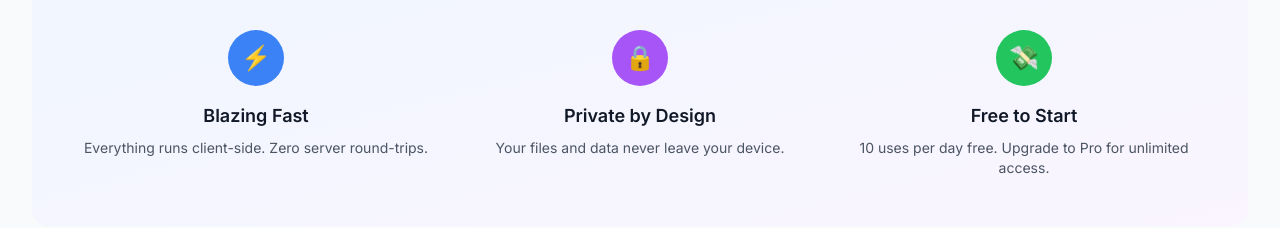
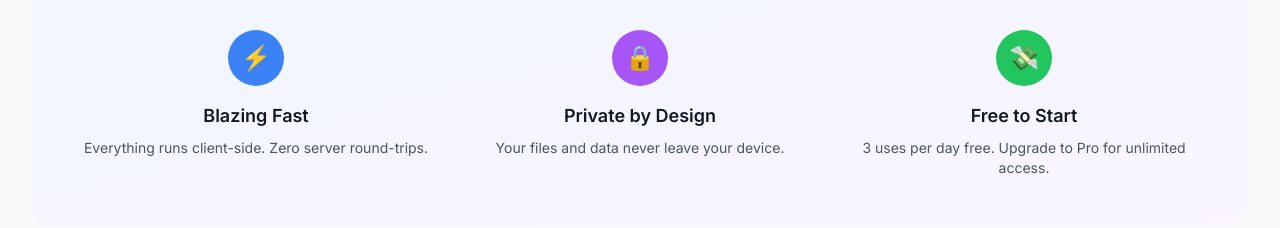
Before and after one commit to chuangyuan-tool/tool-hive, a Next.js app: page / in a window 1280 px wide. Shown: the part 1301-1529 px from the top of the page. Built offline with nearby package versions, Linux system fonts and the light colour scheme.

Commit message:
上线前: /signup重定向register、免费额度3次/天、pricing免费CTA注释、i18n文案同步

```diff
--- a/app/pricing/page.tsx
+++ b/app/pricing/page.tsx
@@ -26,6 +26,7 @@ export default function PricingPage() {
     }
   };
   const plans = [
+    // 免费档：CTA 跳 /tools（引导先体验工具、非付费入口）；付费走下方 Basic/Pro 的 Creem 按钮。收费闭环 = 免费 10 次/天 → 升级解锁无限 + AI
     { key: 'free', name: 'Free', price: '$0', desc: t.freeDesc, features: [t.featBasic, t.featDaily, t.featCommunity], cta: t.ctaFree, highlight: true, pay: false },
     { key: 'pro', name: 'ToolHive Basic', price: '$9', desc: t.proDesc, features: [t.featEverything, t.featUnlimited, t.featAi, t.featNoAds, t.featPriority], cta: t.ctaPro, highlight: false, pay: true, link: CREEM_PRO_LINK },
     { key: 'team', name: 'ToolHive Pro Plan', price: '$29', desc: t.teamDesc, features: [t.featEverything, t.featSeats, t.featApi, t.featWorkspace], cta: t.ctaTeam, highlight: false, pay: true, link: CREEM_TEAM_LINK },
--- /dev/null
+++ b/app/signup/page.tsx
@@ -0,0 +1,6 @@
+import { redirect } from "next/navigation";
+
+// /signup 为旧入口，统一重定向到 /register（避免 404）
+export default function SignupPage() {
+  redirect("/register");
+}
--- a/lib/i18n.ts
+++ b/lib/i18n.ts
@@ -20,7 +20,7 @@ export const dictionaries = {
     whyPrivate: 'Private by Design',
     whyPrivateDesc: 'Your files and data never leave your device.',
     whyFree: 'Free to Start',
-    whyFreeDesc: '10 uses per day free. Upgrade to Pro for unlimited access.',
+    whyFreeDesc: '3 uses per day free. Upgrade to Pro for unlimited access.',
     ctaTitle: 'Ready to Boost Your Workflow?',
     ctaSub: 'Join developers who ship faster with ToolHive.',
     ctaBtn: 'Get Started Free',
@@ -38,7 +38,7 @@ export const dictionaries = {
     proDesc: 'For professionals',
     teamDesc: 'For teams up to 5',
     featBasic: 'All basic tools',
-    featDaily: '10 uses per day',
+    featDaily: '3 uses per day',
     featCommunity: 'Community support',
     featEverything: 'Everything in Free',
     featUnlimited: 'Unlimited usage',
@@ -166,7 +166,7 @@ export const dictionaries = {
     whyPrivate: '隐私保护',
     whyPrivateDesc: '您的文件和数据永远不会离开您的设备。',
     whyFree: '免费使用',
-    whyFreeDesc: '每天10次免费使用。升级到Pro获取无限访问。',
+    whyFreeDesc: '每天3次免费使用。升级到Pro获取无限访问。',
     ctaTitle: '准备好提升工作效率了吗？',
     ctaSub: '加入越来越多使用 ToolHive 的开发者的行列。',
     ctaBtn: '免费开始',
@@ -184,7 +184,7 @@ export const dictionaries = {
     proDesc: '适合专业人士',
     teamDesc: '适合最多5人的团队',
     featBasic: '所有基础工具',
-    featDaily: '每天10次使用',
+    featDaily: '每天3次使用',
     featCommunity: '社区支持',
     featEverything: '包含免费版所有功能',
     featUnlimited: '无限使用',
```
